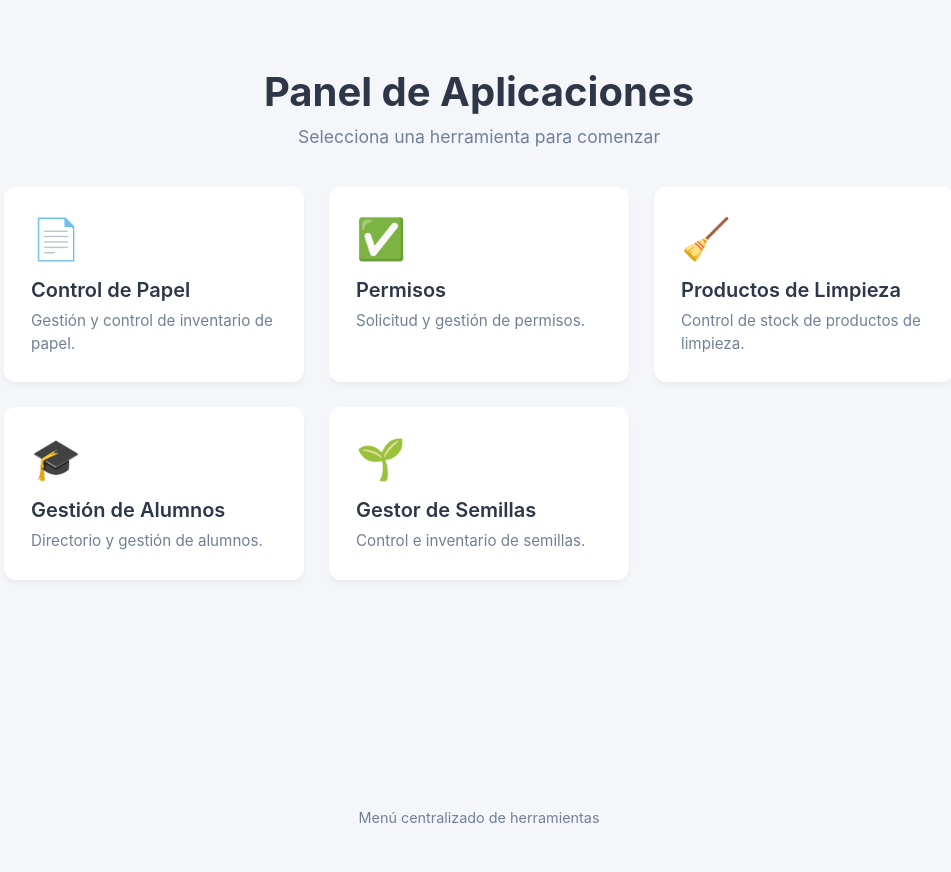
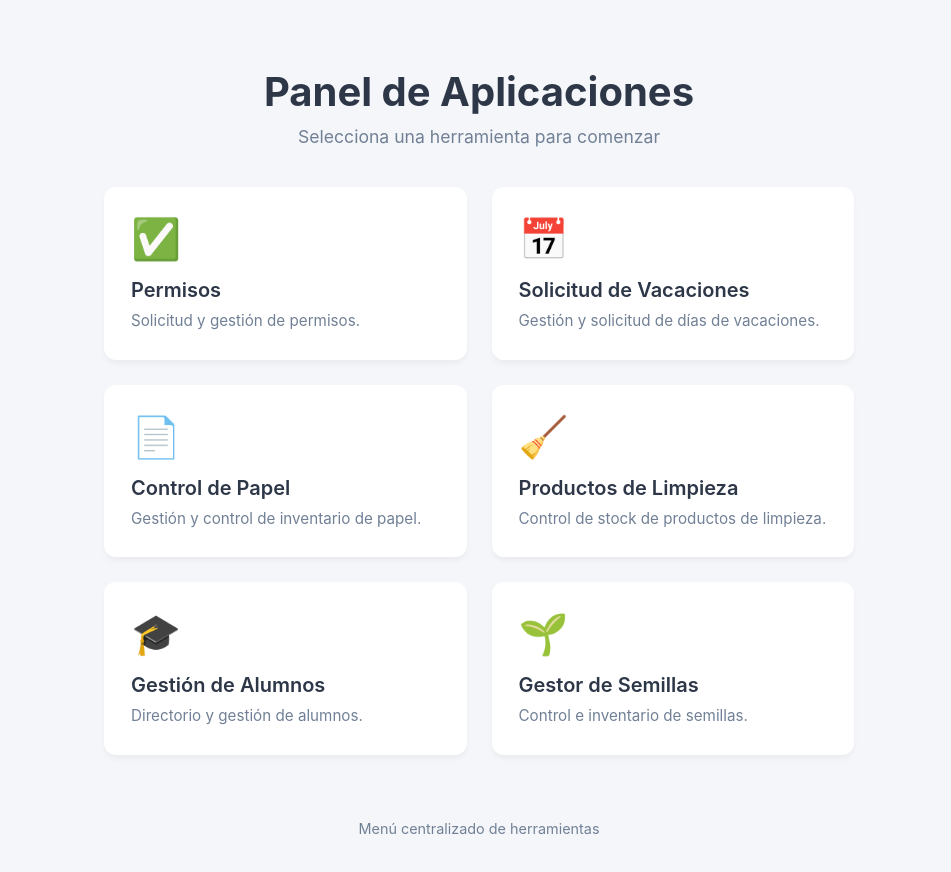
Before and after one commit to artufer/menu-indice, a plain HTML site: page index.html in a window 1280 px wide. Shown: the whole page, without its empty margins (161-1112 px from the left). Drawn offline with Linux system fonts and the light colour scheme.

Commit message:
Add files via upload

```diff
--- a/index.html
+++ b/index.html
@@ -45,11 +45,11 @@
 
         .grid-container {
             display: grid;
-            /* Esto permite máximo 3 columnas en pantallas grandes (280*3 + gaps = ~890px < 950px) */
-            grid-template-columns: repeat(auto-fit, minmax(280px, 1fr));
+            /* Fuerza exactamente 2 columnas en pantallas de escritorio */
+            grid-template-columns: repeat(2, 1fr);
             gap: 25px;
             width: 100%;
-            max-width: 950px; /* Ancho máximo que fuerza el salto de línea después de 3 elementos */
+            max-width: 750px; /* Ancho máximo para que las 2 columnas se vean proporcionadas */
             justify-content: center;
         }
 
@@ -100,8 +100,8 @@
             text-align: center;
         }
 
-        /* Ajuste para móviles: una sola columna */
-        @media (max-width: 600px) {
+        /* Ajuste para móviles: una sola columna para que sea fácil de pulsar */
+        @media (max-width: 650px) {
             .grid-container {
                 grid-template-columns: 1fr;
                 max-width: 400px;
@@ -130,10 +130,23 @@
     <script>
         // ==========================================
         // ZONA DE CONFIGURACIÓN: AÑADE TUS APPS AQUÍ
-        // El orden de esta lista determina el orden visual.
-        // Las posiciones 4 y 5 aparecerán juntas en la segunda línea.
+        // El orden de esta lista determina el orden visual (de arriba a abajo, izquierda a derecha).
         // ==========================================
         const aplicaciones = [
+            // --- LÍNEA 1 ---
+            {
+                nombre: "Permisos",
+                url: "https://artufer.github.io/permisos/",
+                descripcion: "Solicitud y gestión de permisos.",
+                icono: "✅"
+            },
+            {
+                nombre: "Solicitud de Vacaciones",
+                url: "https://artufer.github.io/solicitud-vacaciones/",
+                descripcion: "Gestión y solicitud de días de vacaciones.",
+                icono: "📅"
+            },
+            // --- LÍNEA 2 ---
             {
                 nombre: "Control de Papel",
                 url: "https://artufer.github.io/control-papel/",
@@ -141,17 +154,12 @@
                 icono: "📄"
             },
             {
-                nombre: "Permisos",
-                url: "https://artufer.github.io/permisos/",
-                descripcion: "Solicitud y gestión de permisos.",
-                icono: "✅"
-            },
-            {
                 nombre: "Productos de Limpieza",
                 url: "https://artufer.github.io/productos-limpieza/",
                 descripcion: "Control de stock de productos de limpieza.",
                 icono: "🧹"
             },
+            // --- LÍNEA 3 ---
             {
                 nombre: "Gestión de Alumnos",
                 url: "https://adfe-leon.github.io/alumnos/",
@@ -165,8 +173,9 @@
                 icono: "🌱"
             }
             // PARA AÑADIR UNA NUEVA:
-            // 1. Añade una coma "," al final del bloque anterior (el de Gestor de Semillas).
+            // 1. Añade una coma "," al final del último bloque.
             // 2. Pega el nuevo bloque { nombre, url, descripcion, icono } aquí abajo.
+            // Nota: Al añadir una 7ª app, comenzará una 4ª línea con 1 elemento.
         ];
 
         // ==========================================
```
